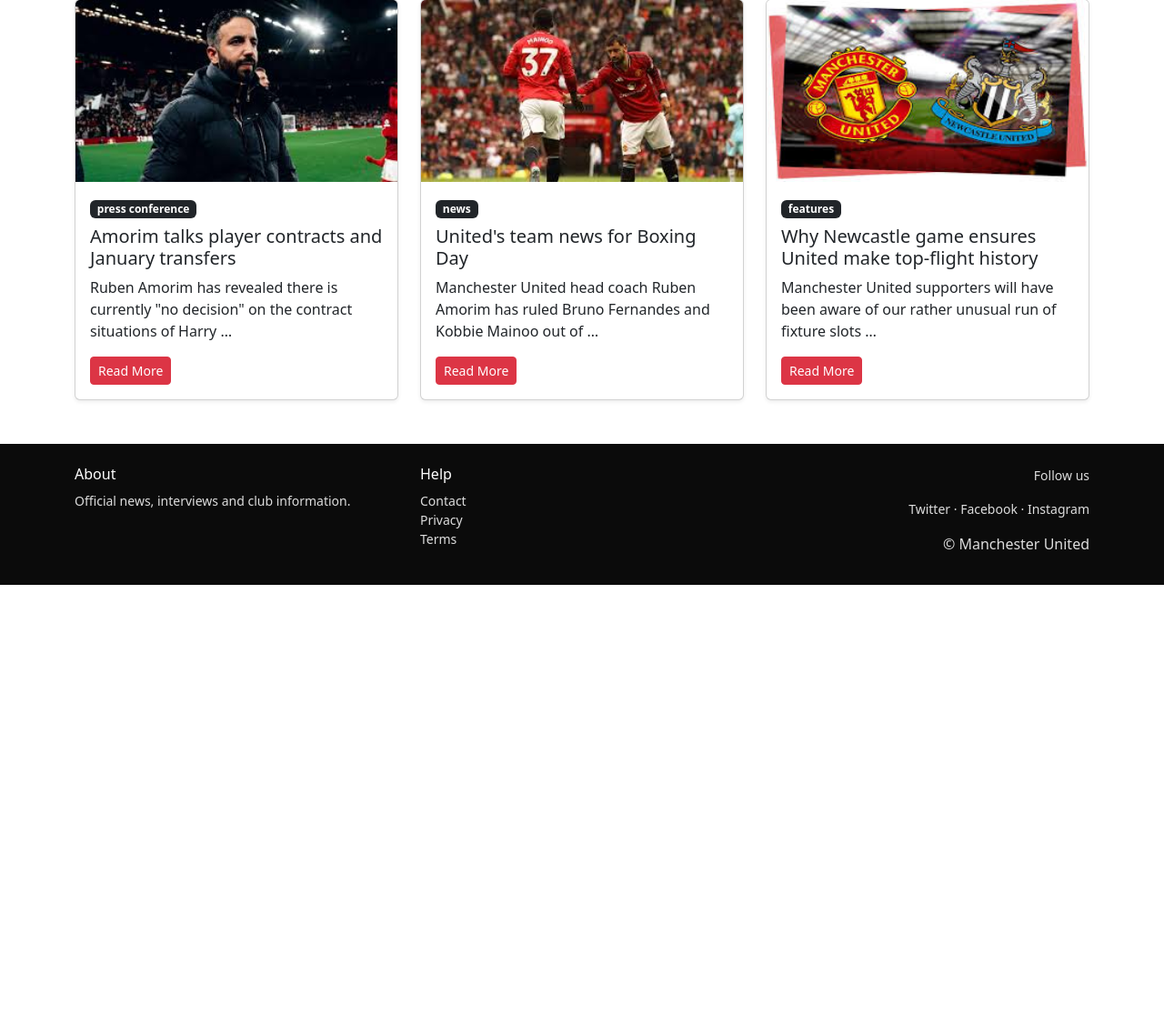
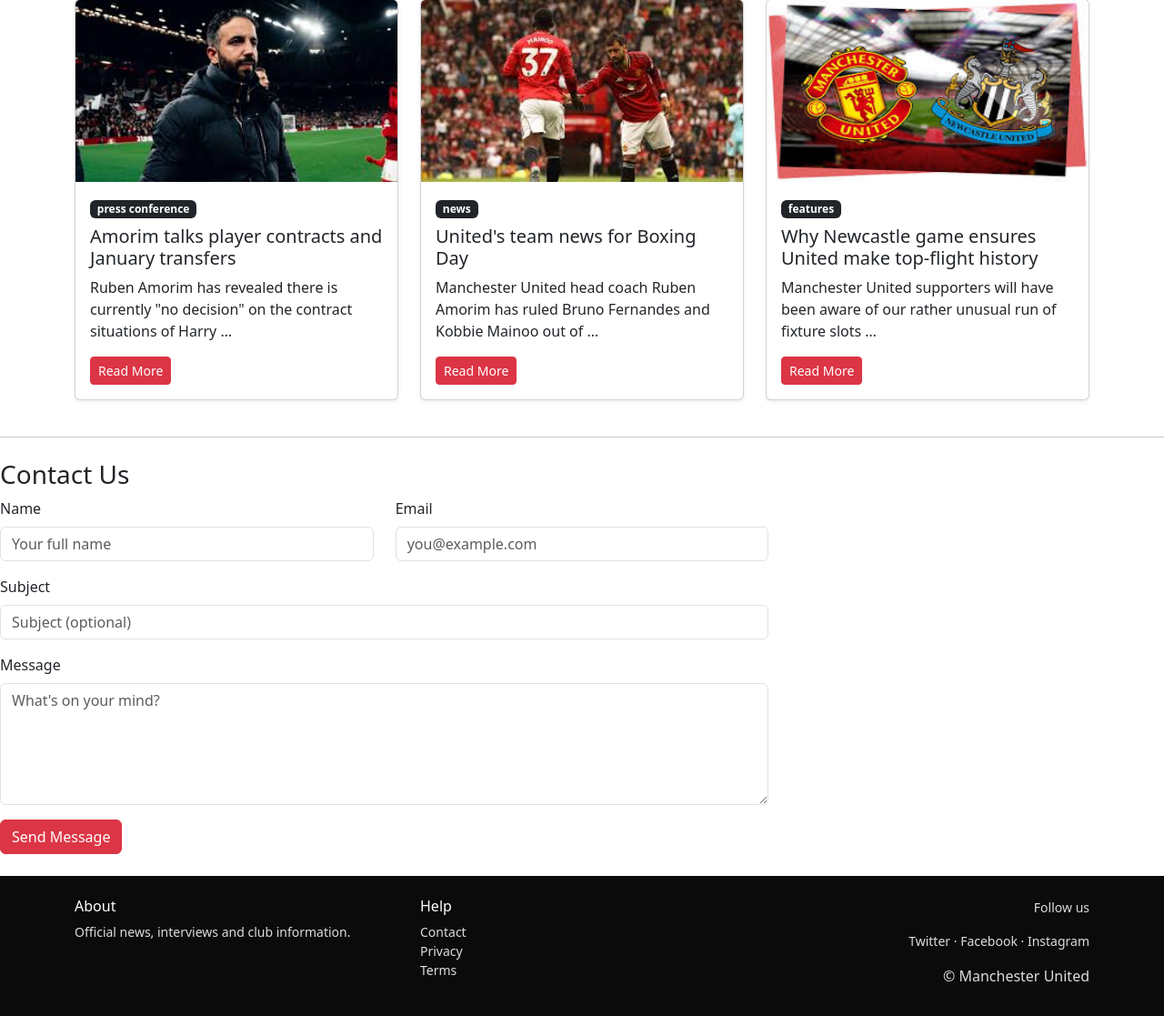
Before and after one commit to sami2995/manunited, a Django app: page / in a window 1280 px wide. Shown: the part 644-1761 px from the top of the page at 91% size. Before the commit the page ends 1287 px from the top, so only its background shows below. Run offline with Django 5.2, Linux system fonts and the light colour scheme; data comes from the database, SQL or seed files in the repository; both versions use the stored data as it was after the commit.

Commit message:
Add contact form functionality with model, form, and template
- Created a new Contact model with fields for name, email, subject, message, created_at, and handled status.
- Implemented a ContactForm using Django's ModelForm to handle user input.
- Developed a contact.html template to render the form and display success/error messages.
- Added necessary migrations for the new Contact model.

```diff
--- a/manunited_clone/manunited_clone/urls.py
+++ b/manunited_clone/manunited_clone/urls.py
@@ -4,7 +4,7 @@
 from django.urls import path
 from django.conf import settings
 from django.conf.urls.static import static
-from news.views import home, detail
+from news.views import home, detail, contact
 
 
 
@@ -14,6 +14,7 @@
     path("admin/", admin.site.urls),
     path('', home, name='home_url'),
     path('article/<int:pk>/', detail, name='detail_url'),
+    path('contact/', contact, name='contact_url'),
 ]
 
 urlpatterns += static(settings.MEDIA_URL, document_root=settings.MEDIA_ROOT)
--- /dev/null
+++ b/manunited_clone/news/forms.py
@@ -0,0 +1,27 @@
+from django import forms
+from .models import Contact
+
+
+class ContactForm(forms.ModelForm):
+    class Meta:
+        model = Contact
+        fields = ['name', 'email', 'subject', 'message']
+        widgets = {
+            'name': forms.TextInput(attrs={
+                'class': 'form-control',
+                'placeholder': 'Your full name',
+            }),
+            'email': forms.EmailInput(attrs={
+                'class': 'form-control',
+                'placeholder': 'you@example.com',
+            }),
+            'subject': forms.TextInput(attrs={
+                'class': 'form-control',
+                'placeholder': 'Subject (optional)',
+            }),
+            'message': forms.Textarea(attrs={
+                'class': 'form-control',
+                'rows': 5,
+                'placeholder': "What's on your mind?",
+            }),
+        }
--- a/manunited_clone/news/models.py
+++ b/manunited_clone/news/models.py
@@ -23,3 +23,16 @@
 
     def __str__(self):
         return self.title
+
+
+class Contact(models.Model):
+    name = models.CharField(max_length=200)
+    email = models.EmailField()
+    subject = models.CharField(max_length=200, blank=True)
+    message = models.TextField()
+    created_at = models.DateTimeField(auto_now_add=True)
+    handled = models.BooleanField(default=False)
+
+    def __str__(self):
+        subject = (self.subject[:30] + '...') if self.subject and len(self.subject) > 30 else (self.subject or '')
+        return f"{self.name} <{self.email}> - {subject}"
--- a/manunited_clone/news/templates/home.html
+++ b/manunited_clone/news/templates/home.html
@@ -20,5 +20,61 @@
       </div>
       {% endfor %}
   </div>
+    </div>
+
+    <hr />
+
+    <div class="row mt-4">
+        <div class="col-md-8">
+            <h3>Contact Us</h3>
+
+            {% if contact_success %}
+                <div class="alert alert-success" role="alert">Thank you — your message was submitted.</div>
+            {% endif %}
+
+            <form method="post" action="{% url 'home_url' %}">
+                {% csrf_token %}
+
+                {% if contact_form.non_field_errors %}
+                    <div class="alert alert-danger">{{ contact_form.non_field_errors }}</div>
+                {% endif %}
+
+                <div class="row">
+                    <div class="col-md-6 mb-3">
+                        <label for="id_name" class="form-label">Name</label>
+                        {{ contact_form.name }}
+                        {% if contact_form.name.errors %}
+                            <div class="text-danger small">{{ contact_form.name.errors }}</div>
+                        {% endif %}
+                    </div>
+                    <div class="col-md-6 mb-3">
+                        <label for="id_email" class="form-label">Email</label>
+                        {{ contact_form.email }}
+                        {% if contact_form.email.errors %}
+                            <div class="text-danger small">{{ contact_form.email.errors }}</div>
+                        {% endif %}
+                    </div>
+                </div>
+
+                <div class="mb-3">
+                    <label for="id_subject" class="form-label">Subject</label>
+                    {{ contact_form.subject }}
+                    {% if contact_form.subject.errors %}
+                        <div class="text-danger small">{{ contact_form.subject.errors }}</div>
+                    {% endif %}
+                </div>
+
+                <div class="mb-3">
+                    <label for="id_message" class="form-label">Message</label>
+                    {{ contact_form.message }}
+                    {% if contact_form.message.errors %}
+                        <div class="text-danger small">{{ contact_form.message.errors }}</div>
+                    {% endif %}
+                </div>
+
+                <button type="submit" class="btn btn-danger">Send Message</button>
+            </form>
+        </div>
+    </div>
 
 {% endblock %}
--- a/manunited_clone/news/views.py
+++ b/manunited_clone/news/views.py
@@ -1,13 +1,26 @@
 from django.shortcuts import render, get_object_or_404
 from .models import NewsArticle, Category
+from .forms import ContactForm
 
 def home(request):
+    contact_success = False
+    if request.method == 'POST':
+        form = ContactForm(request.POST)
+        if form.is_valid():
+            form.save()
+            contact_success = True
+            form = ContactForm()
+    else:
+        form = ContactForm()
+
     articles = NewsArticle.objects.all().order_by('-published_at')
     categories = Category.objects.all()
 
     context = {
         'articles': articles,
-        'categories': categories
+        'categories': categories,
+        'contact_form': form,
+        'contact_success': contact_success,
     }
     return render(request, 'home.html', context)
 
@@ -19,3 +32,16 @@
         'article': article
     }
     return render(request, 'detail.html', context)
+
+
+def contact(request):
+    if request.method == 'POST':
+        form = ContactForm(request.POST)
+        if form.is_valid():
+            form.save()
+            # show a success message in the template
+            return render(request, 'contact.html', {'form': ContactForm(), 'success': True})
+    else:
+        form = ContactForm()
+
+    return render(request, 'contact.html', {'form': form})
```
Also changed, not shown: manunited_clone/news/admin.py (+16 -2 lines), manunited_clone/news/templates/contact.html (added, +53 -0 lines), manunited_clone/db.sqlite3, manunited_clone/media/news/download_9.jpg (added), manunited_clone/news/migrations/0003_contact.py (added).
